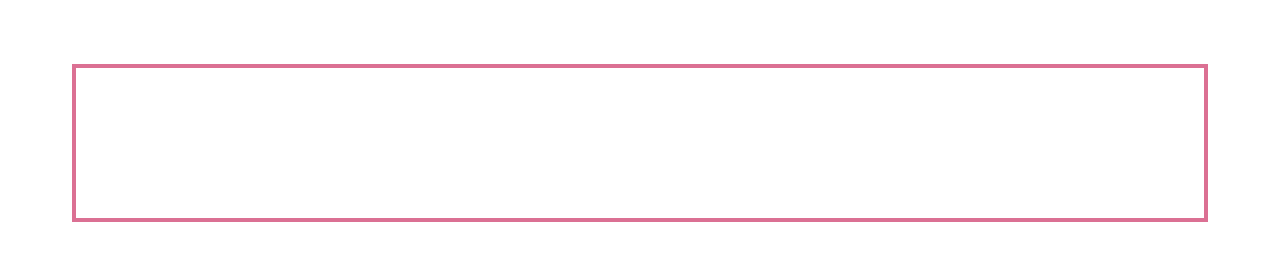
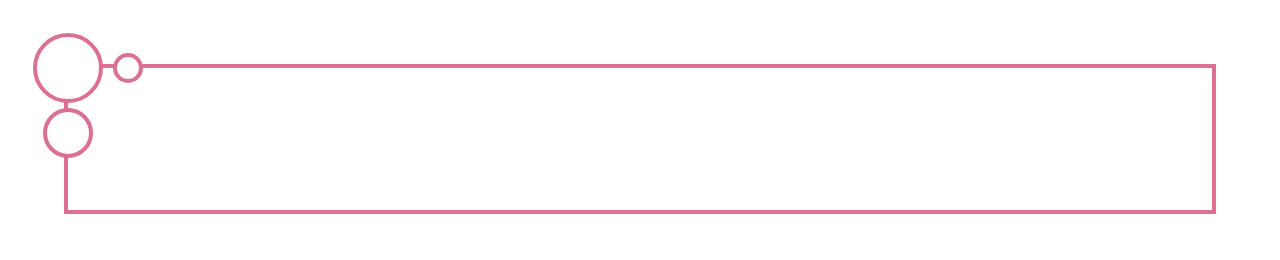
Before and after one commit to monkjunior/html-css-101, a plain HTML site: page snippets/bubble_border.index.html in a window 1280 px wide. Drawn offline with Linux system fonts and the light colour scheme.

Commit message:
border-bubble/solution: using flow layout and negative margin value

```diff
--- a/snippets/bubble_border.css
+++ b/snippets/bubble_border.css
@@ -3,3 +3,34 @@
     margin: 64px;
     border: 4px solid palevioletred;
 }
+
+.circle {
+    border-radius: 50%;
+}
+
+.big {
+    height: 70px;
+    width: 70px;
+    margin-top: -35px;
+    margin-left: -35px;
+    border: 4px solid palevioletred;
+    background: white;
+}
+
+.medium {
+    height: 50px;
+    width: 50px;
+    margin-top: 5px;
+    margin-left: -25px;
+    border: 4px solid palevioletred;
+    background: white;
+}
+
+.small {
+    height: 30px;
+    width: 30px;
+    margin-top: -105px;
+    margin-left: 45px;
+    border: 4px solid palevioletred;
+    background: white;
+}
--- a/snippets/bubble_border.index.html
+++ b/snippets/bubble_border.index.html
@@ -53,6 +53,7 @@
     <meta name="twitter:image:alt" content="Image descriptipn">
 
     <!-- Include one or more CSS files -->
+    <link href="_reset.css" rel="stylesheet">
     <link href="bubble_border.css" rel="stylesheet">
 
     <!--
```
